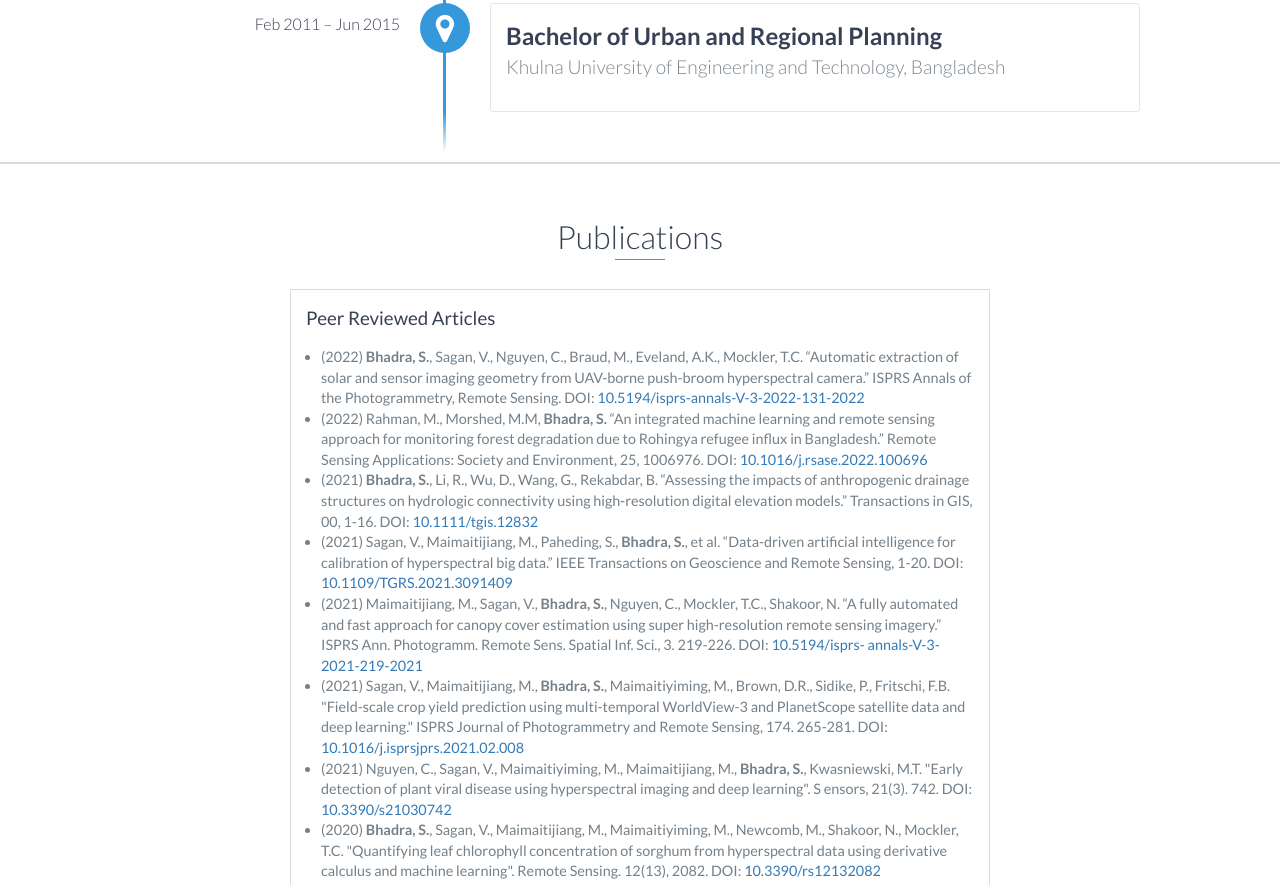
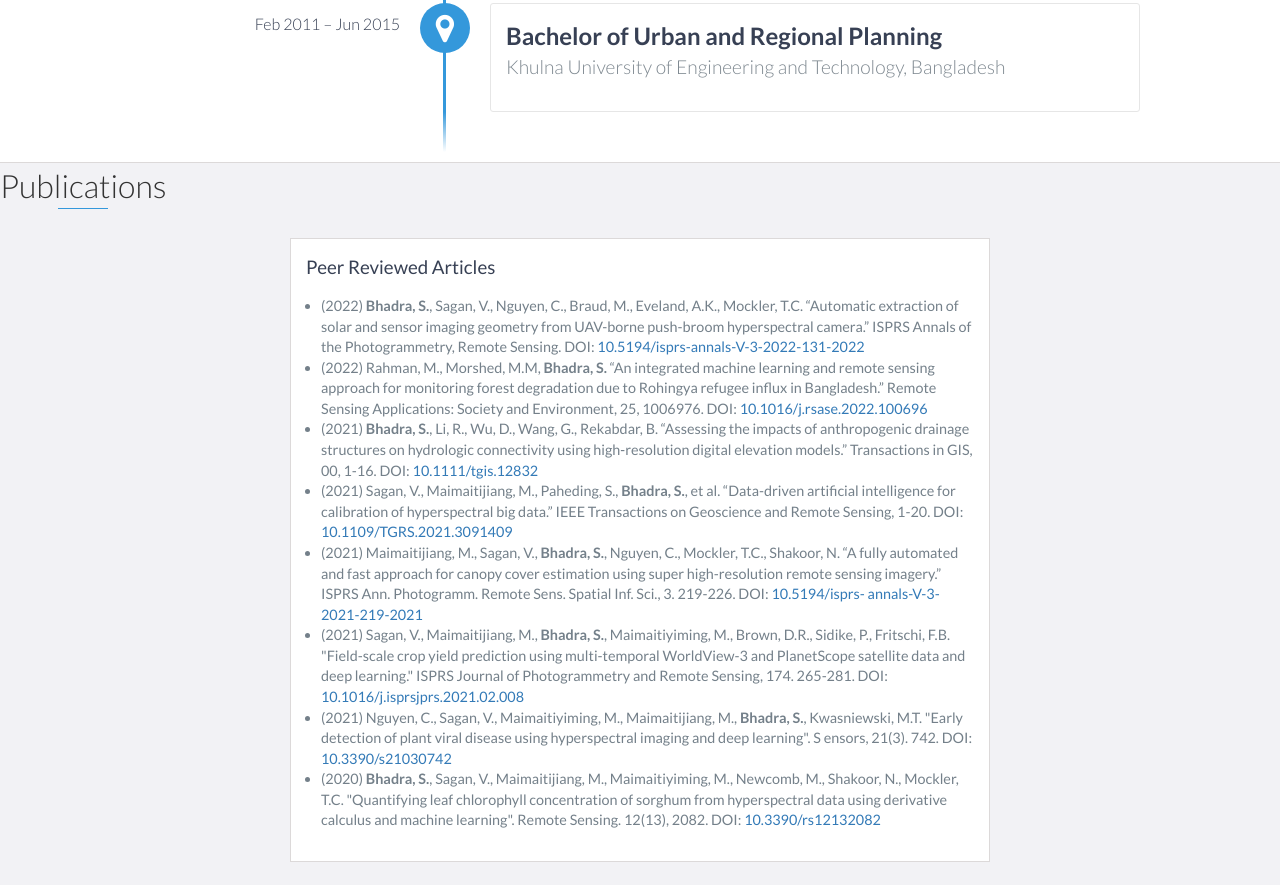
Before and after one commit to souravbhadra/__souravbhadra.github.io, a website: page index.html in a window 1280 px wide. Shown: the part 4375-5260 px from the top of the page. Drawn offline with nearby package versions, Linux system fonts and the light colour scheme.

Commit message:
publications

```diff
--- a/index.html
+++ b/index.html
@@ -390,7 +390,8 @@
 
 
 
-    <div id="publications" class="optional-section">
+    <div id="publications" class="background-alt">
+    <!-- class="optional-section" -->
     <h2 class="heading">Publications</h2>
 
     <div class="optional-section-block">
```
